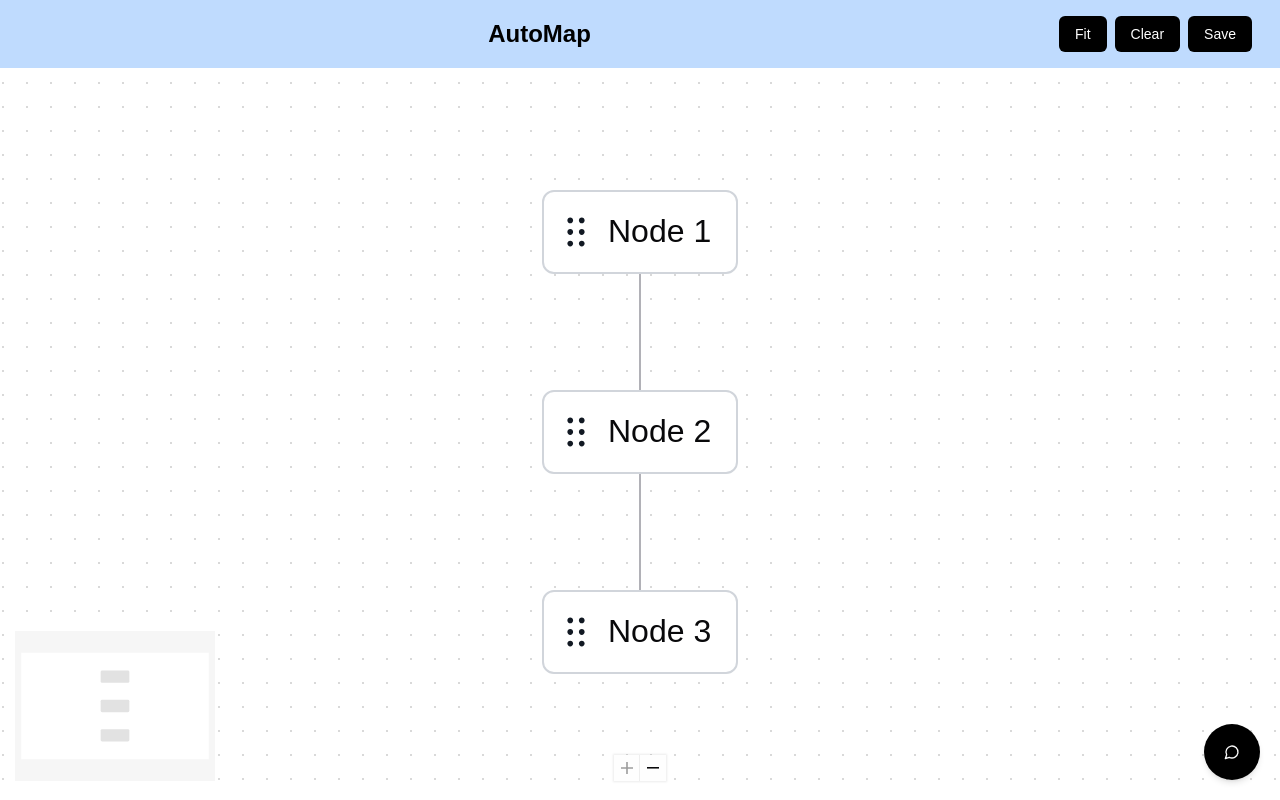
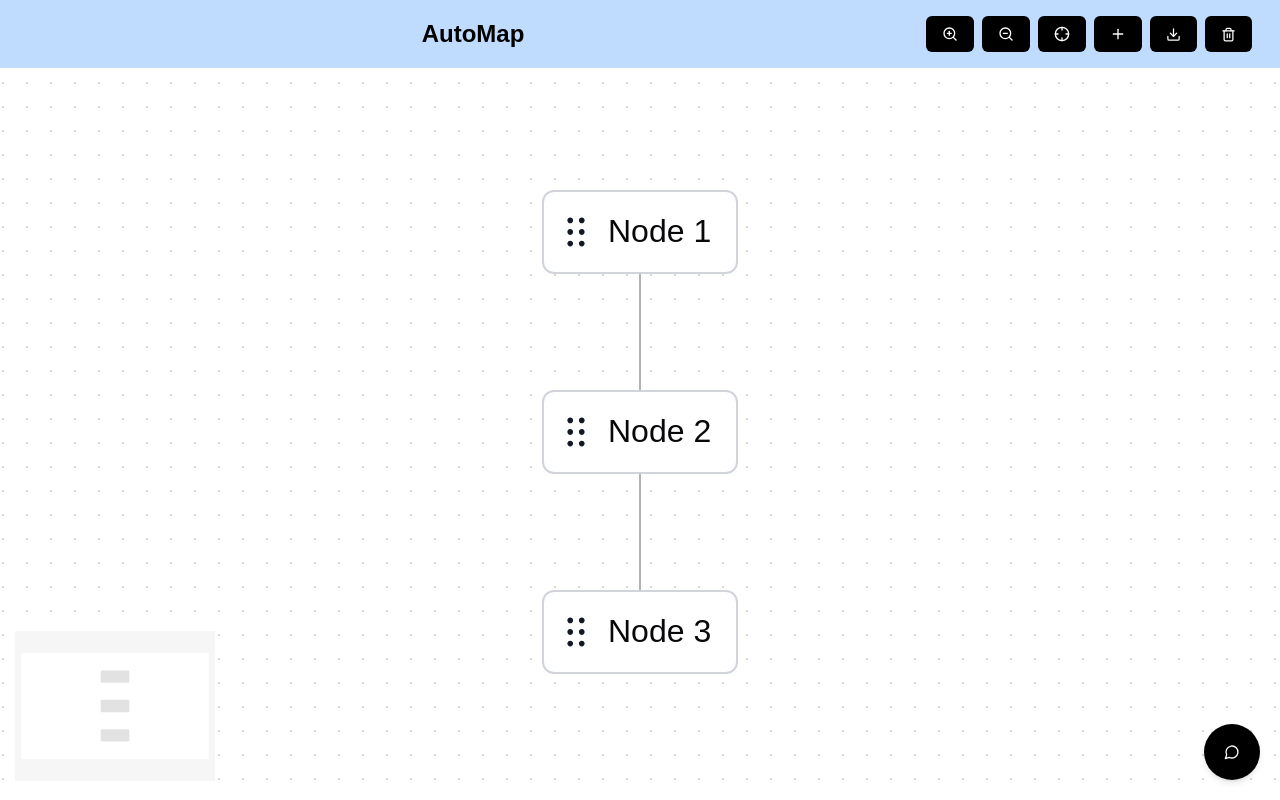
Before and after one commit to irith-k/AutoMap, a Next.js app in the folder automap/: page / in a window 1280 px wide. Built offline with nearby package versions, Linux system fonts and the light colour scheme.

Commit message:
Navigation bar buttons

```diff
--- /dev/null
+++ b/automap/src/components/add-node-button.tsx
@@ -0,0 +1,13 @@
+import React from "react";
+import { Plus } from "lucide-react";
+import { Button } from "@/components/ui/button";
+
+const AddNodeButton = () => {
+
+    return (
+        <Button className="bg-black hover:bg-blue-600 transition-all h-9 px-4 py-2 m-1 text-white outline-none shadow-none rounded-md text-sm font-medium">
+            <Plus size={15} />
+        </Button>
+    );
+}
+export default AddNodeButton;
--- a/automap/src/components/clear-button.tsx
+++ b/automap/src/components/clear-button.tsx
@@ -1,4 +1,5 @@
 import React from "react";
+import { Trash2 } from "lucide-react";
 import {
     AlertDialog,
     AlertDialogAction,
@@ -23,7 +24,9 @@ const ClearButton = () => {
 
     return (
         <AlertDialog>
-            <AlertDialogTrigger className="bg-black hover:bg-blue-600 transition-all h-9 px-4 py-2 m-1 text-white rounded-md text-sm font-medium outline-none shadow-none">Clear</AlertDialogTrigger>
+            <AlertDialogTrigger className="bg-black hover:bg-blue-600 transition-all h-9 px-4 py-2 m-1 text-white rounded-md text-sm font-medium outline-none shadow-none">
+                <Trash2 size={15}/>
+            </AlertDialogTrigger>
             <AlertDialogContent>
                 <AlertDialogHeader>
                 <AlertDialogTitle>Are you absolutely sure?</AlertDialogTitle>
@@ -33,7 +36,7 @@ const ClearButton = () => {
                 </AlertDialogHeader>
                 <AlertDialogFooter>
                 <AlertDialogCancel>Cancel</AlertDialogCancel>
-                <AlertDialogAction onClick={clear}>Continue</AlertDialogAction>
+                <AlertDialogAction className="bg-black hover:bg-blue-600 text-white transition-all" onClick={clear}>Continue</AlertDialogAction>
                 </AlertDialogFooter>
             </AlertDialogContent>
         </AlertDialog>
--- a/automap/src/components/fit-button.tsx
+++ b/automap/src/components/fit-button.tsx
@@ -1,8 +1,9 @@
 import React from "react";
+import { Crosshair } from "lucide-react";
 import { Button } from "@/components/ui/button";
 import {
     useReactFlow,
-  } from '@xyflow/react';
+} from '@xyflow/react';
 
 
 const FitButton = () => {
@@ -12,7 +13,9 @@ const FitButton = () => {
     };
 
     return (
-        <Button className="bg-black hover:bg-blue-600 transition-all h-9 px-4 py-2 m-1 text-white outline-none shadow-none rounded-md text-sm font-medium" onClick={fit}>Fit</Button>
+        <Button className="bg-black hover:bg-blue-600 transition-all h-9 px-4 py-2 m-1 text-white outline-none shadow-none rounded-md text-sm font-medium" onClick={fit}>
+            <Crosshair size={15} />
+        </Button>
     );
 }
 export default FitButton;
--- a/automap/src/components/header.tsx
+++ b/automap/src/components/header.tsx
@@ -3,14 +3,20 @@
 import SaveButton from './save-button';
 import FitButton from './fit-button';
 import ClearButton from './clear-button';
+import ZoomOutButton from './zoom-out-button';
+import ZoomInButton from './zoom-in-button';
+import AddNodeButton from './add-node-button';
 
 const Header = () => {
     return (
         <header className="bg-blue-200 text-black py-3 px-6 flex justify-between items-center">
             <div className="flex-1 text-center text-2xl font-bold cursor-default">AutoMap</div>
+            <ZoomInButton></ZoomInButton>
+            <ZoomOutButton></ZoomOutButton>
             <FitButton></FitButton>
+            <AddNodeButton></AddNodeButton>
+            <SaveButton></SaveButton>
             <ClearButton></ClearButton>
-            <SaveButton></SaveButton>
         </header>
     );
 }
--- a/automap/src/components/mind-map.tsx
+++ b/automap/src/components/mind-map.tsx
@@ -2,14 +2,10 @@
 
 import React, { useCallback } from "react";
 import MindMapNode from './mind-map-node';
-import { Button } from "@/components/ui/button";
 import {
     ReactFlow,
-    Node,
-    Edge,
     Background,
     BackgroundVariant,
-    Controls,
     MiniMap,
     useReactFlow,
     useNodesState,
@@ -64,31 +60,6 @@ const MindMap = () => {
         [setEdges],
     );
 
-    // const onConnectEnd = useCallback(
-    //   (event: any, connectionState: any) => {
-    //     if (!connectionState.isValid) {
-    //       const newId = getId();
-    //       const { clientX, clientY } =
-    //         'changedTouches' in event ? event.changedTouches[0] : event;
-    //       const newNode = {
-    //         id: newId,
-    //         type: 'mindMapNode',
-    //         position: {
-    //           x: clientX,
-    //           y: clientY,
-    //         },
-    //         data: { label: `Node ${newId}` }
-    //       };
-
-    //       setNodes((nodes) => nodes.concat(newNode));
-    //       setEdges((edges) =>
-    //         edges.concat({ id: `e${connectionState.fromNode.id}-${newId}`, source: connectionState.fromNode.id, target: newId, }),
-    //       );
-    //     }
-    //   },
-    //   [screenToFlowPosition],
-    // );
-
     const onNodesChange = useCallback((changes: any) => {
       setNodes((nodes) => applyNodeChanges(changes, nodes));
     }, []);
@@ -130,7 +101,6 @@ const MindMap = () => {
                 onNodesChange={onNodesChange}
                 onEdgesChange={onEdgesChange}
                 onConnect={onConnect}
-                //onConnectEnd={onConnectEnd}
                 onNodesDelete={onNodesDelete}
                 selectionMode={SelectionMode.Partial}
                 selectNodesOnDrag={false}
@@ -139,7 +109,6 @@ const MindMap = () => {
                 proOptions={{hideAttribution: true}}
                 fitView
             >
-                <Controls orientation='horizontal' showFitView={false} showInteractive={false} position='bottom-center' />
                 <MiniMap position="bottom-left" />
                 <Background color='#ccc' variant={BackgroundVariant.Dots} gap={12} size={1} />
             </ReactFlow>
--- a/automap/src/components/save-button.tsx
+++ b/automap/src/components/save-button.tsx
@@ -1,3 +1,4 @@
+import { Download } from "lucide-react";
 import {
     DropdownMenu,
     DropdownMenuContent,
@@ -46,7 +47,9 @@ const SaveButton = () => {
 
     return (
         <DropdownMenu>
-            <DropdownMenuTrigger className="bg-black hover:bg-blue-600 text-white transition-all h-9 px-4 py-2 m-1 rounded-md text-sm font-medium outline-none shadow-none ">Save</DropdownMenuTrigger>
+            <DropdownMenuTrigger className="bg-black hover:bg-blue-600 text-white transition-all h-9 px-4 py-2 m-1 rounded-md text-sm font-medium outline-none shadow-none ">
+                <Download size={15} />
+            </DropdownMenuTrigger>
             <DropdownMenuContent>
                 <DropdownMenuItem onClick={saveAsPng}>Save as PNG</DropdownMenuItem>
                 <DropdownMenuItem onClick={saveAsPdf}>Save as PDF</DropdownMenuItem>
--- /dev/null
+++ b/automap/src/components/zoom-in-button.tsx
@@ -0,0 +1,18 @@
+import React from "react";
+import { ZoomIn } from "lucide-react";
+import { Button } from "@/components/ui/button";
+import {
+    useReactFlow,
+} from '@xyflow/react';
+
+const ZoomInButton = () => {
+
+    const { zoomIn } = useReactFlow();
+
+    return (
+        <Button onClick={() => zoomIn({ duration: 300})} className="bg-black hover:bg-blue-600 transition-all h-9 px-4 py-2 m-1 text-white outline-none shadow-none rounded-md text-sm font-medium">
+            <ZoomIn size={15} />
+        </Button>
+    );
+}
+export default ZoomInButton;
--- /dev/null
+++ b/automap/src/components/zoom-out-button.tsx
@@ -0,0 +1,18 @@
+import React from "react";
+import { ZoomOut } from "lucide-react";
+import { Button } from "@/components/ui/button";
+import {
+    useReactFlow,
+} from '@xyflow/react';
+
+const ZoomOutButton = () => {
+
+    const { zoomOut } = useReactFlow();
+
+    return (
+        <Button onClick={() => zoomOut({ duration: 300})} className="bg-black hover:bg-blue-600 transition-all h-9 px-4 py-2 m-1 text-white outline-none shadow-none rounded-md text-sm font-medium">
+            <ZoomOut size={15} />
+        </Button>
+    );
+}
+export default ZoomOutButton;
```
